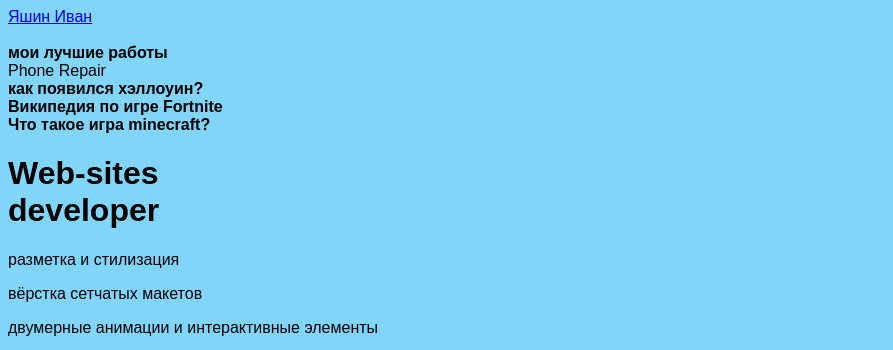
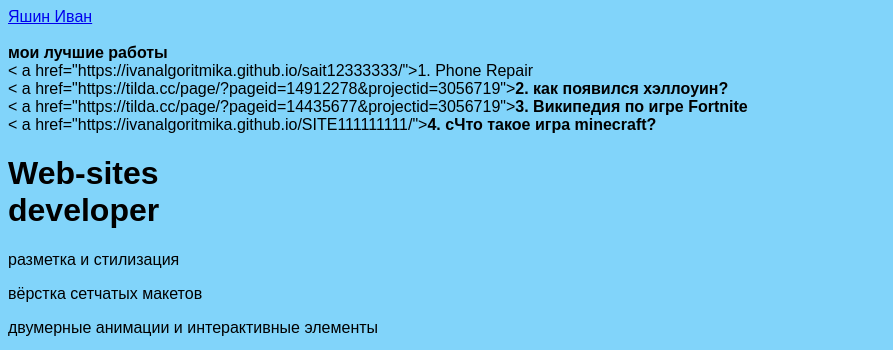
Before and after one commit to ivanalgoritmika/FINAL, a plain HTML site: page index.html in a window 1280 px wide. Shown: the top 350 px of the page, without its empty margins (0-893 px from the left). Drawn offline with Linux system fonts and the light colour scheme.

Commit message:
Update index.html

```diff
--- a/index.html
+++ b/index.html
@@ -9,11 +9,11 @@
     </header>
     <main>
       <nav>
-        <br a class="link-nav" href="mysites.html"><b>мои лучшие работы</b></a>
-<br a href="https://ivanalgoritmika.github.io/sait12333333/">Phone Repair</a>
-<br a href="https://tilda.cc/page/?pageid=14912278&projectid=3056719"><b>как появился хэллоуин?</b></a>
-<br a href="https://tilda.cc/page/?pageid=14435677&projectid=3056719"><b>Википедия по игре Fortnite</b></a>
-<br a href="https://ivanalgoritmika.github.io/SITE111111111/"><b>Что такое игра minecraft?</b></a>
+<br a class="link-nav" href="mysites.html"><b>мои лучшие работы</b></a> <br>
+< a href="https://ivanalgoritmika.github.io/sait12333333/">1. Phone Repair</a> <br>
+< a href="https://tilda.cc/page/?pageid=14912278&projectid=3056719"><b>2. как появился хэллоуин?</b></a> <br>
+< a href="https://tilda.cc/page/?pageid=14435677&projectid=3056719"><b>3. Википедия по игре Fortnite</b></a> <br>
+< a href="https://ivanalgoritmika.github.io/SITE111111111/"><b>4. cЧто такое игра minecraft?</b></a> <br>
       </nav>
       <h1>Web-sites<br/> developer</h1>
       <p>разметка и стилизация</p>
```
